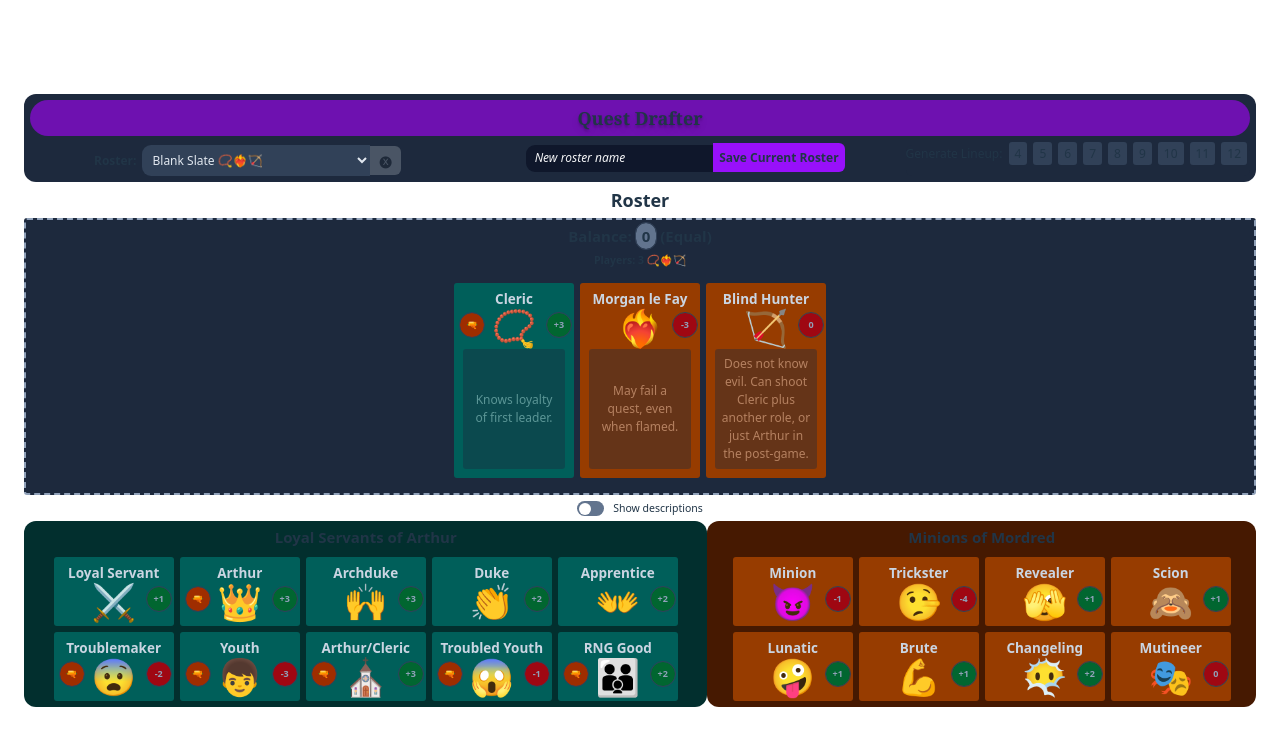
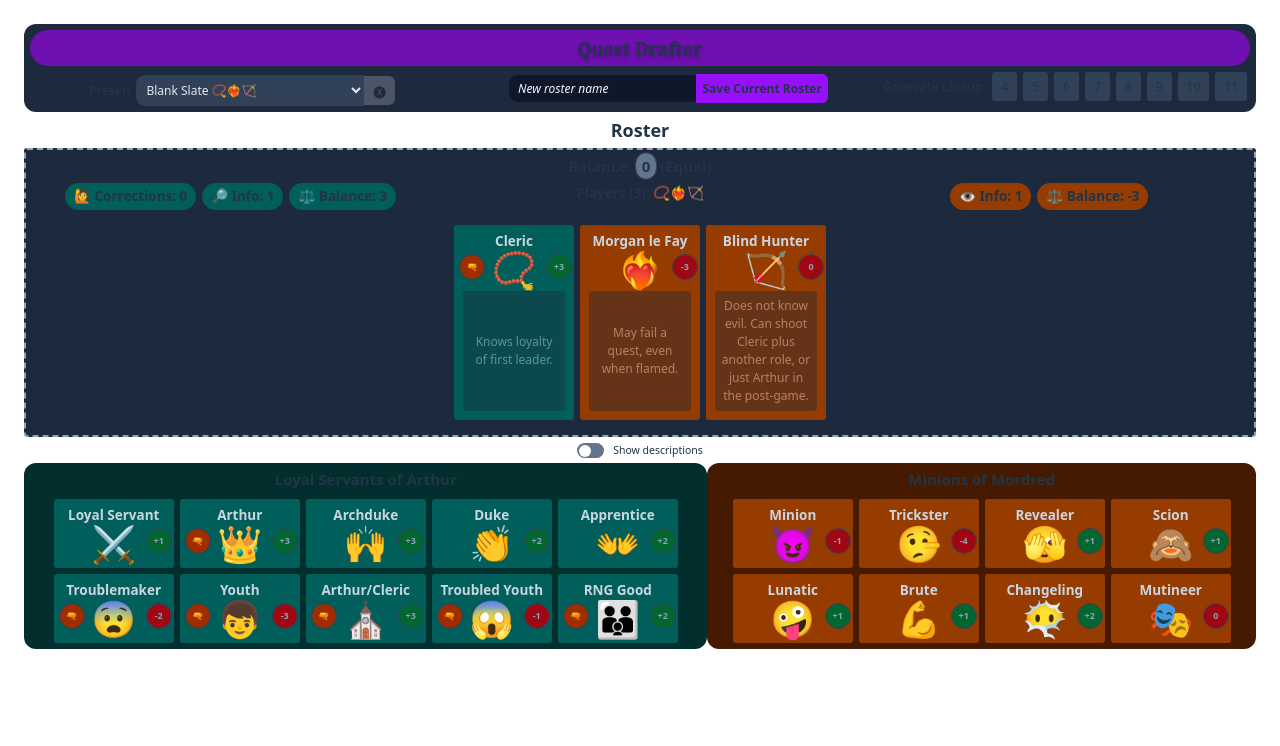
Before and after one commit to Talberon/quest-app, a React (Vite) app: page / in a window 1280 px wide. Shown: the top 746 px of the page. Built offline with nearby package versions, Linux system fonts and the light colour scheme.

Commit message:
Show metadata for each faction. Adjust screen alignment

```diff
--- a/src/App.tsx
+++ b/src/App.tsx
@@ -26,7 +26,7 @@ function App() {
   )
 
   return (
-    <div>
+    <div className=''>
       <div className="sticky top-1 z-10 bg-slate-800 rounded-2xl p-2 shadow-gray-900">
         <div className="z-10 mb-3 text-shadow-lg text-2xl font-bold font-serif bg-purple-800 p-2 rounded-full">
           Quest Drafter
@@ -71,9 +71,9 @@ function App() {
           </span>
         </label>
 
-        <div className="flex select-none z-5">
+        <div className="flex z-5">
           {/* Loyal Servants Pool */}
-          <div className="bg-teal-950 rounded-2xl p-2">
+          <div className="bg-teal-950 rounded-2xl p-2 select-none">
             <div className="text-xl font-bold mb-3">
               Loyal Servants of Arthur
             </div>
@@ -83,14 +83,14 @@ function App() {
                   if (role.alignment !== 'GOOD') return false
 
                   if (!hasBeenDrafted('Loyal Servant')) {
-                    if (role.name === 'Loyal Servant B') return false
-                    if (role.name === 'Loyal Servant C') return false
+                    if (role.id === 'Loyal Servant B') return false
+                    if (role.id === 'Loyal Servant C') return false
                   }
                   if (!hasBeenDrafted('Loyal Servant B')) {
-                    if (role.name === 'Loyal Servant C') return false
+                    if (role.id === 'Loyal Servant C') return false
                   }
                   if (!hasBeenDrafted('RNG Good')) {
-                    if (role.name === 'RNG Good B') return false
+                    if (role.id === 'RNG Good B') return false
                   }
 
                   return true
@@ -98,11 +98,11 @@ function App() {
                 .map((role) => {
                   return (
                     <RoleCard
-                      key={role.name}
+                      key={role.id}
                       role={role}
                       zone="draft"
                       showDescription={showDescriptions}
-                      hasBeenDrafted={hasBeenDrafted(role.name)}
+                      hasBeenDrafted={hasBeenDrafted(role.id)}
                     />
                   )
                 })}
@@ -117,19 +117,19 @@ function App() {
                 .filter((role) => {
                   if (role.alignment !== 'EVIL') return false
                   if (!hasBeenDrafted('Minion'))
-                    return role.name !== 'Minion B' && role.name !== 'Minion C'
+                    return role.id !== 'Minion B' && role.id !== 'Minion C'
                   if (!hasBeenDrafted('Minion B'))
-                    return role.name !== 'Minion C'
+                    return role.id !== 'Minion C'
                   return true
                 })
                 .map((role) => {
                   return (
                     <RoleCard
-                      key={role.name}
+                      key={role.id}
                       role={role}
                       zone="draft"
                       showDescription={showDescriptions}
-                      hasBeenDrafted={hasBeenDrafted(role.name)}
+                      hasBeenDrafted={hasBeenDrafted(role.id)}
                     />
                   )
                 })}
--- a/src/components/role-card.tsx
+++ b/src/components/role-card.tsx
@@ -11,7 +11,7 @@ interface RoleCardProps {
 
 export function RoleCard(props: RoleCardProps) {
   const { attributes, listeners, setNodeRef, transform } = useDraggable({
-    id: `${props.zone}|${props.role.name}`,
+    id: `${props.zone}|${props.role.id}`,
   })
   const style = transform
     ? {
@@ -37,7 +37,7 @@ export function RoleCard(props: RoleCardProps) {
       className={`touch-none flex flex-col relative select-none w-30 md:w-40 max-h-70 rounded text-slate-400 p-2 ${cardColor}`}
     >
       <h2 className="text-md md:text-lg font-bold text-slate-300">
-        {props.role.name}
+        {props.role.displayName}
       </h2>
       <div className="md:text-5xl text-xl">{props.role.image}</div>
       {props.showDescription && (
--- a/src/components/roster-respository.tsx
+++ b/src/components/roster-respository.tsx
@@ -23,10 +23,10 @@ export function RosterRepository({
   generateRoster
 }: RosterRepositoryProps) {
   return (
-    <div className="flex flex-wrap gap-1 justify-center content-top">
+    <div className="flex flex-wrap gap-1 justify-center content-baseline">
       <div id="load-roster" className='md:flex-1 flex-nowrap text-nowrap'>
         <div id="select-roster">
-          <span className="font-semibold">Roster:</span>
+          <span className="font-semibold">Preset:</span>
           <select
             value={activePreset}
             className="ml-2 p-2 rounded-l-xl bg-slate-700 text-slate-200 min-w-[50px]"
@@ -69,12 +69,12 @@ export function RosterRepository({
         </span>
       </div>
 
-      <div className="bg-slate-800 rounded-lg">
-        <span>Generate Lineup:</span>{' '}
-        {[4, 5, 6, 7, 8, 9, 10, 11, 12].map((numPlayers) => (
+      <div className="bg-slate-800 rounded-lg my-1">
+        <span className='font-semibold'>Generate Lineup:</span>{' '}
+        {[4, 5, 6, 7, 8, 9, 10, 11].map((numPlayers) => (
           <span
             key={numPlayers}
-            className="mx-1 px-2 py-1 select-none bg-slate-700 rounded hover:bg-slate-600 active:bg-slate-800 cursor-pointer"
+            className="mx-1 px-3 py-2 select-none bg-slate-700 rounded hover:bg-slate-600 active:bg-slate-800 cursor-pointer"
             onClick={() => generateRoster(numPlayers)}
           >
             {numPlayers}
--- a/src/components/roster.tsx
+++ b/src/components/roster.tsx
@@ -30,7 +30,8 @@ export function Roster(props: RosterProps) {
     return accum + Roles[roleName].balance
   }, 0)
 
-  const rosterIsModified = props.selectedRoster?.length !== draftedRoleNames.length ||
+  const rosterIsModified =
+    props.selectedRoster?.length !== draftedRoleNames.length ||
     (props.selectedRoster?.sort().every((roleName: string, index: number) => {
       return roleName === draftedRoleNames[index]
     }) ?? false) === false
@@ -67,14 +68,62 @@ export function Roster(props: RosterProps) {
               ? '(Equal)'
               : '(Evil-favoured)'}
         </h2>
-        <h3 className="text-sm font-bold">
-          Players: {draftedRoles.length}{' '}
+        <h3 className="grid grid-cols-3 text-lg font-bold">
+          {/* Good Meta Info */}
+          <span className="flex gap-2 justify-center">
+            <span className="bg-teal-800 rounded-full py-1 px-3">
+              🙋 Corrections:{' '}
+              {draftedRoles.reduce(
+                (prev, curr) => (prev += curr.correction),
+                0
+              )}
+            </span>
+            <span className="bg-teal-800 rounded-full py-1 px-3">
+              🔎 Info:{' '}
+              {draftedRoles.reduce(
+                (prev, curr) =>
+                  (prev += curr.alignment === 'GOOD' ? curr.information : 0),
+                0
+              )}
+            </span>
+            <span className="bg-teal-800 rounded-full py-1 px-3">
+              ⚖️ Balance:{' '}
+              {draftedRoles.reduce(
+                (prev, curr) =>
+                  (prev += curr.alignment === 'GOOD' ? curr.balance : 0),
+                0
+              )}
+            </span>
+          </span>
+          {/* Shared Meta Info */}
           <span>
-            {draftedRoles
-              .sort((a, b) => a.balance - b.balance)
-              .sort((role) => (role.alignment === 'GOOD' ? -1 : 1))
-              .map((role) => role.image)
-              .join('')}
+            Players ({draftedRoles.length}):{' '}
+            <span>
+              {draftedRoles
+                .sort((a, b) => a.balance - b.balance)
+                .sort((role) => (role.alignment === 'GOOD' ? -1 : 1))
+                .map((role) => role.image)
+                .join('')}
+            </span>
+          </span>
+          {/* Evil Meta Info */}
+          <span className="flex gap-2 justify-center">
+            <span className="bg-amber-800 rounded-full py-1 px-3">
+              👁️ Info:{' '}
+              {draftedRoles.reduce(
+                (prev, curr) =>
+                  (prev += curr.alignment === 'EVIL' ? 0 : curr.information),
+                0
+              )}
+            </span>
+            <span className="bg-amber-800 rounded-full py-1 px-3">
+              ⚖️ Balance:{' '}
+              {draftedRoles.reduce(
+                (prev, curr) =>
+                  (prev += curr.alignment === 'EVIL' ? curr.balance : 0),
+                0
+              )}
+            </span>
           </span>
         </h3>
 
@@ -90,7 +139,7 @@ export function Roster(props: RosterProps) {
               return (
                 <RoleCard
                   zone="roster"
-                  key={role.name}
+                  key={role.id}
                   role={role}
                   showDescription={showDescription}
                   hasBeenDrafted={false}
--- a/src/index.css
+++ b/src/index.css
@@ -27,7 +27,6 @@ a:hover {
 body {
   margin: 0;
   display: flex;
-  place-items: center;
   min-width: 120px;
   min-height: 100vh;
 }
--- a/src/lib/generate-roster.ts
+++ b/src/lib/generate-roster.ts
@@ -1,5 +1,5 @@
-import { Roles } from "../model/card"
-import { shuffle } from "./randomize";
+import { Roles } from '../model/card'
+import { shuffle } from './randomize'
 
 export function generateRoster(numPlayers: number): string[] {
   //Pre-seed roles
@@ -12,35 +12,43 @@ export function generateRoster(numPlayers: number): string[] {
   }
   let goodCount = roster.includes('Cleric') ? 1 : 0
   let evilCount = 2
-    const initialRoles = roster.length;
+  const initialRoles = roster.length
 
-    const goodRoles = Object.values(Roles).filter(role => !roster.includes(role.name)
-    && role.alignment === "GOOD"
-    && role.minPlayers <= numPlayers
-    && role.maxPlayers >= numPlayers)
-    const evilRoles = Object.values(Roles).filter(role => !roster.includes(role.name)
-    && role.alignment === "EVIL"
-    && role.minPlayers <= numPlayers
-    && role.maxPlayers >= numPlayers)
+  const goodRoles = Object.values(Roles).filter(
+    (role) =>
+      !roster.includes(role.id) &&
+      role.alignment === 'GOOD' &&
+      role.minPlayers <= numPlayers &&
+      role.maxPlayers >= numPlayers
+  )
+  const evilRoles = Object.values(Roles).filter(
+    (role) =>
+      !roster.includes(role.id) &&
+      role.alignment === 'EVIL' &&
+      role.id !== 'Mutineer' &&
+      role.minPlayers <= numPlayers &&
+      role.maxPlayers >= numPlayers
+  )
 
-    shuffle(goodRoles);
-    shuffle(evilRoles);
-
+  shuffle(goodRoles)
+  shuffle(evilRoles)
 
   //TODO: Improve role selection logic to ensure balanced and varied rosters
 
   for (let i = 0; i < numPlayers - initialRoles; i++) {
     if (i % 2 === 0 && goodCount < goodRoles.length) {
-            roster.push(goodRoles[goodCount].name)
+      roster.push(goodRoles[goodCount].id)
       goodCount++
     } else if (evilCount < evilRoles.length) {
-            roster.push(evilRoles[evilCount].name)
+      roster.push(evilRoles[evilCount].id)
       evilCount++
     } else if (goodCount < goodRoles.length) {
-            roster.push(goodRoles[goodCount].name)
+      roster.push(goodRoles[goodCount].id)
       goodCount++
     }
   }
 
+  roster.sort()
+
   return roster
 }
```
Also changed, not shown: src/model/card.ts (+81 -27 lines). Lines whose indentation alone changed are shown as unchanged.
